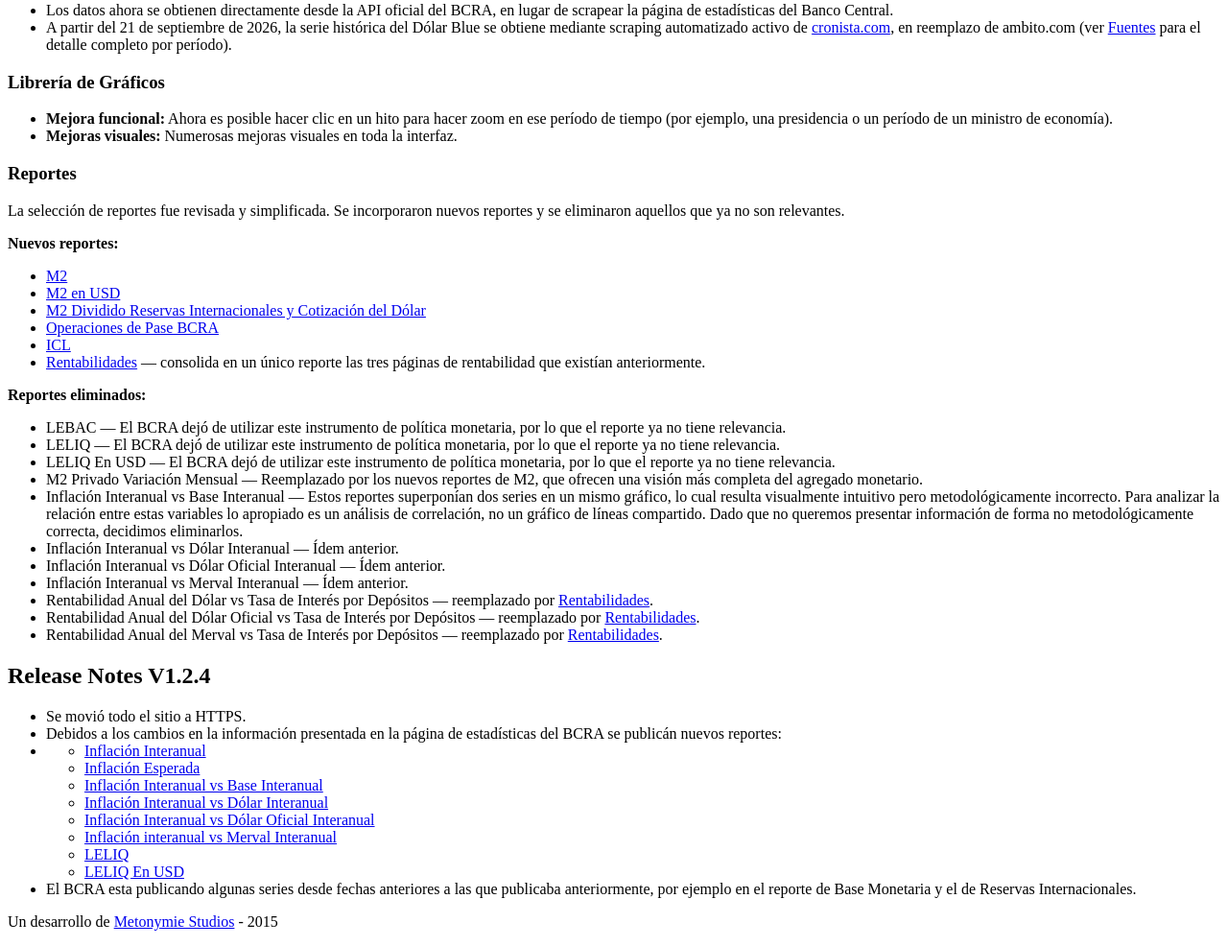
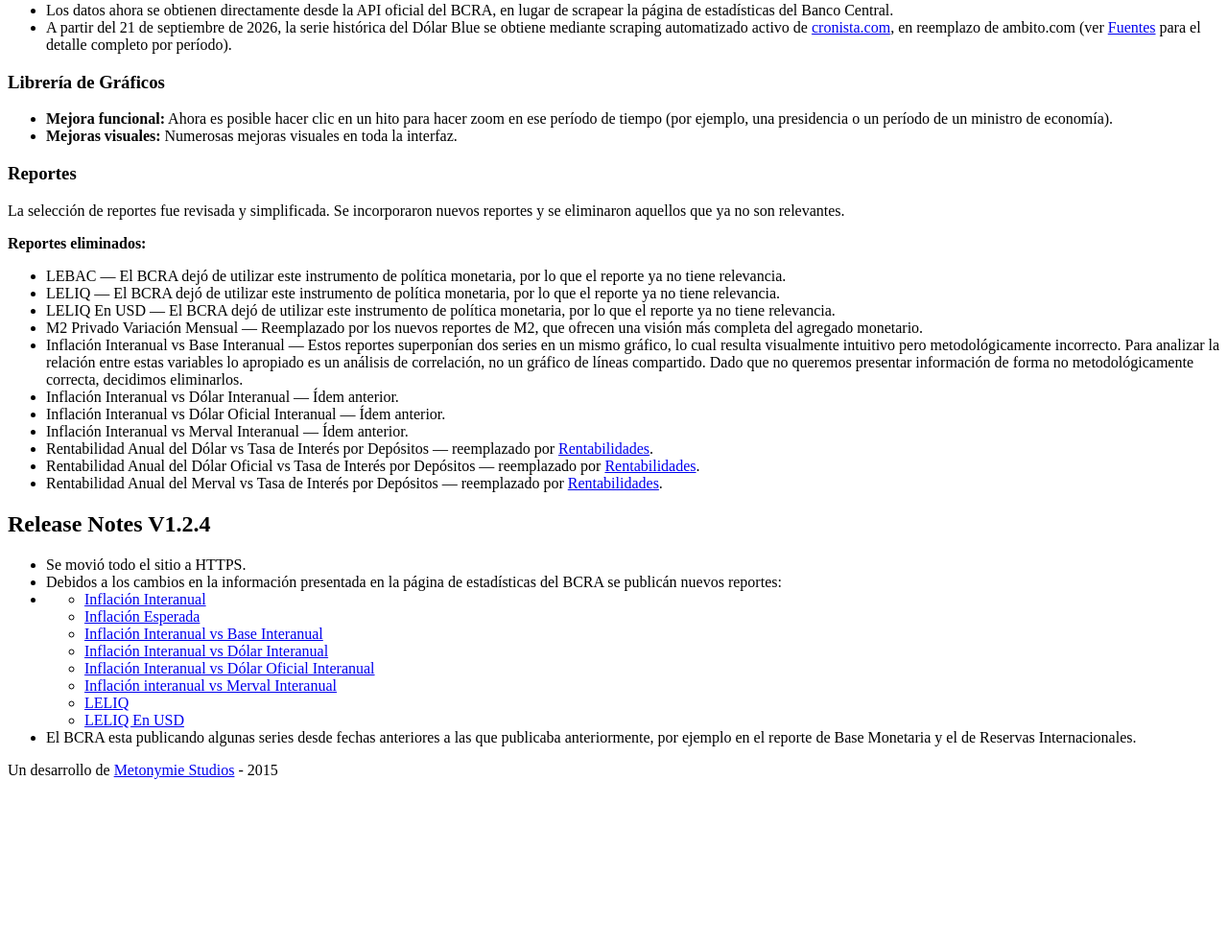
Before and after one commit to emluque/ebcra-2, a Django app: template ebcra-web/portal/templates/portal/pages/release_notes.html in a window 1280 px wide. Shown: the part 1813-2799 px from the top of the page at 96% size. After the commit the page ends 2625 px from the top, so only its background shows below. Run offline with Django 4.2, Linux system fonts and the light colour scheme; the template is opened without the code that fills it, so the values that code supplies are empty; some libraries are stand-ins or nearby versions.

Commit message:
Changes in release notes

```diff
--- a/ebcra-web/portal/templates/portal/pages/release_notes.html
+++ b/ebcra-web/portal/templates/portal/pages/release_notes.html
@@ -30,15 +30,6 @@
 
     <h3>Reportes</h3>
     <p>La selección de reportes fue revisada y simplificada. Se incorporaron nuevos reportes y se eliminaron aquellos que ya no son relevantes.</p>
-    <p><strong>Nuevos reportes:</strong></p>
-    <ul>
-        <li><a href="/m2">M2</a></li>
-        <li><a href="/m2_en_usd">M2 en USD</a></li>
-        <li><a href="/m2_dividido_reservas_internacionales_argentina">M2 Dividido Reservas Internacionales y Cotización del Dólar</a></li>
-        <li><a href="/pases_argentina">Operaciones de Pase BCRA</a></li>
-        <li><a href="/icl">ICL</a></li>
-        <li><a href="/rentabilidades">Rentabilidades</a> — consolida en un único reporte las tres páginas de rentabilidad que existían anteriormente.</li>
-    </ul>
     <p><strong>Reportes eliminados:</strong></p>
     <ul>
         <li>LEBAC — El BCRA dejó de utilizar este instrumento de política monetaria, por lo que el reporte ya no tiene relevancia.</li>
```
